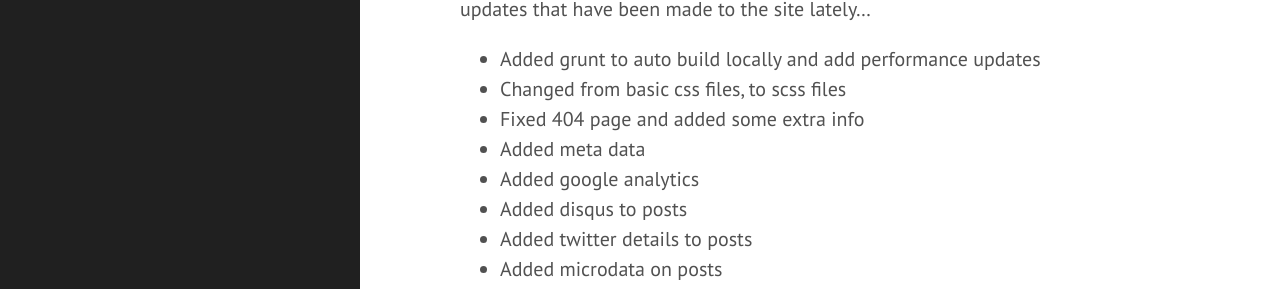
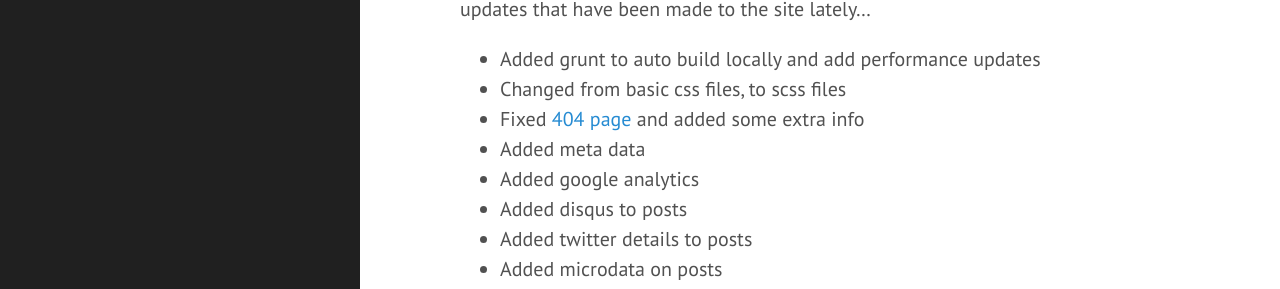
Before and after one commit to tcmorris/tcmorris.github.io, a Jekyll site: the page built from _posts/2015-02-27-site-updates.md, in a window 1280 px wide and 1294 px high. Shown: the part 216-505 px from the top of the window. Built offline with Jekyll 4.4.1, drawn with Linux system fonts in a browser that asks for light colours; Markdown is read by kramdown in place of the engine named in the settings; some of the changed lines change nothing that is shown.

Commit message:
Add link to 404 page

```diff
--- a/_posts/2015-02-27-site-updates.md
+++ b/_posts/2015-02-27-site-updates.md
@@ -8,7 +8,7 @@ Hi there, this site has been left for quite some time so here's a list of some o
 
 - Added grunt to auto build locally and add performance updates
 - Changed from basic css files, to scss files
-- Fixed 404 page and added some extra info
+- Fixed [404 page](http://tcmorris.net/404) and added some extra info
 - Added meta data
 - Added google analytics
 - Added disqus to posts
```
